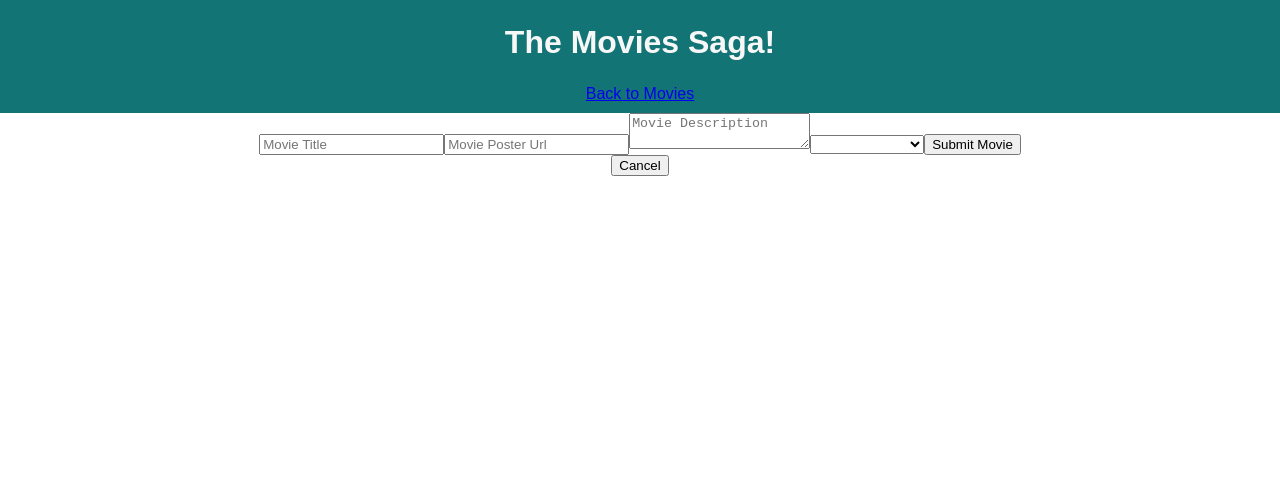
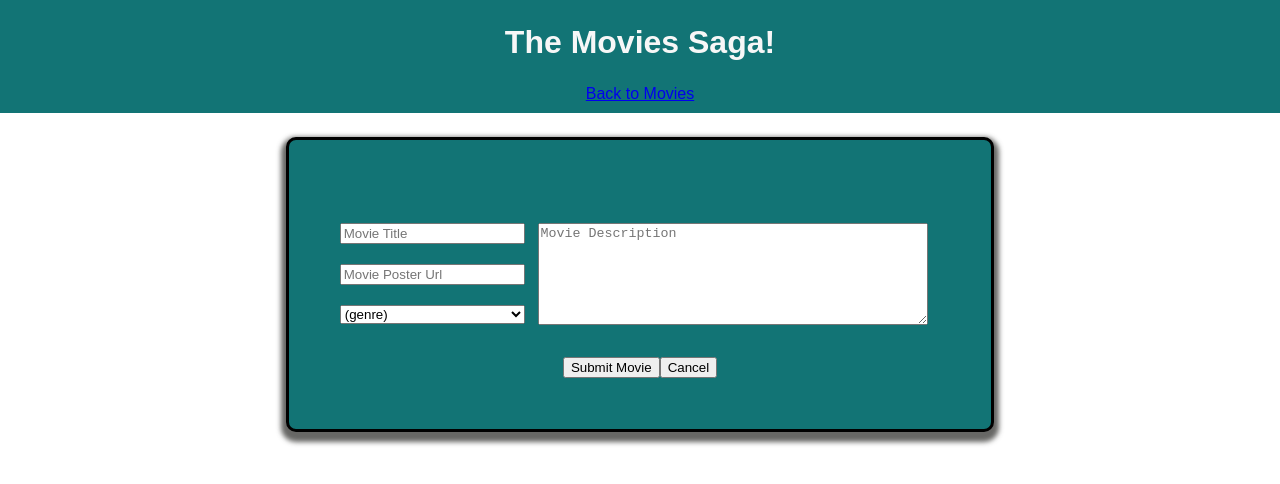
Before and after one commit to LiquifiedSteel/movie-sagas, a React (Vite) app: page /#/add in a window 1280 px wide. Shown: the top 484 px of the page. Built offline with nearby package versions, Linux system fonts and the light colour scheme.

Commit message:
cleaned up add movie view

```diff
--- a/package.json
+++ b/package.json
@@ -7,6 +7,7 @@
     "express": "^4.18.2",
     "pg": "^8.2.1",
     "react": "^18.2.0",
+    "react-bootstrap": "^2.10.5",
     "react-dom": "^18.2.0",
     "react-redux": "^7.2.2",
     "react-router-dom": "^5.3.4",
--- /dev/null
+++ b/src/components/AddMovie/AddMovie.css
@@ -0,0 +1,35 @@
+.horizontal {
+    display: flex;
+    flex-flow: row;
+    margin: auto;
+    margin-top: 4vh;
+    margin-bottom: 4vh;
+    max-width: fit-content;
+}
+
+.vertical {
+    display: flex;
+    flex-flow: column;
+    justify-content: space-around;
+    margin-right: 1vw;
+}
+
+.cardStyle {
+    margin: auto;
+    margin-top: 3vh;
+    text-align: center;
+    background-color: #127475;
+    padding: 4vw;
+    max-width: fit-content;
+    border: 3px solid black;
+    border-radius: 10px;
+    box-shadow: 0px 5px 5px 5px rgba(58, 58, 56, 0.772);
+}
+
+textarea {
+    height: 10vh;
+    min-height: 12vh;
+    max-height: 12vh;
+    min-width: 30vw;
+    max-width: 30vw;
+}
--- a/src/components/AddMovie/AddMovie.jsx
+++ b/src/components/AddMovie/AddMovie.jsx
@@ -1,5 +1,7 @@
+import { Card, Container, Form } from "react-bootstrap";
 import { useDispatch, useSelector } from "react-redux";
 import { useHistory } from "react-router-dom/cjs/react-router-dom.min";
+import "./AddMovie.css";
 
 
 function AddMovie() {
@@ -17,14 +19,19 @@ function AddMovie() {
         history.push('/');
     }
 
+
     return (
-        <div>
-            <form onSubmit={() => handleSubmit()}>
-            <input placeholder="Movie Title" type="text" value={newMovie.title} onChange={() => dispatch({type: 'ADDING_TITLE', payload: event.target.value})} />
-            <input placeholder="Movie Poster Url" type="text" value={newMovie.poster} onChange={() => dispatch({type: 'ADDING_POSTER', payload: event.target.value})} />
-            <textarea placeholder="Movie Description" type="text" value={newMovie.description} onChange={() => dispatch({type: 'ADDING_DESCRIPTION', payload: event.target.value})} />
-            <select onChange={()=> dispatch({type: 'ADDING_GENRE', payload: event.target.value})}>
-                <option value={0}></option>
+        <Container fluid>
+            <Form onSubmit={() => handleSubmit()}>
+                <Card className="cardStyle">
+                    <div className="horizontal">
+                        <div className="vertical">
+                            <input required placeholder="Movie Title" type="text" value={newMovie.title} onChange={() => dispatch({type: 'ADDING_TITLE', payload: event.target.value})} />
+                            <br />
+                            <input required placeholder="Movie Poster Url" type="text" value={newMovie.poster} onChange={() => dispatch({type: 'ADDING_POSTER', payload: event.target.value})} />
+                            <br />
+                            <Form.Select onChange={()=> dispatch({type: 'ADDING_GENRE', payload: event.target.value})}>
+                                <option value={0} >(genre)</option>
                                 <option value={1} >Adventure</option>
                                 <option value={2} >Animated</option>
                                 <option value={3} >Biographical</option>
@@ -38,11 +45,18 @@ function AddMovie() {
                                 <option value={11} >Science-Fiction</option>
                                 <option value={12} >Space-Opera</option>
                                 <option value={13} >Superhero</option>
-            </select>
+                            </Form.Select>
+                        </div>
+
+                        <div className="vertical">
+                            <textarea placeholder="Movie Description" type="text" value={newMovie.description} onChange={() => dispatch({type: 'ADDING_DESCRIPTION', payload: event.target.value})} />
+                        </div>
+                    </div>
                     <button type="submit" >Submit Movie</button>
-            </form>
                     <button onClick={() => handleClick()}>Cancel</button>
-        </div>
+                </Card>
+            </Form>
+        </Container>
     )
 }
 
```
Also changed, not shown: 1 other file (tests, documents, lock files or other folders). Lines whose indentation alone changed are shown as unchanged.
